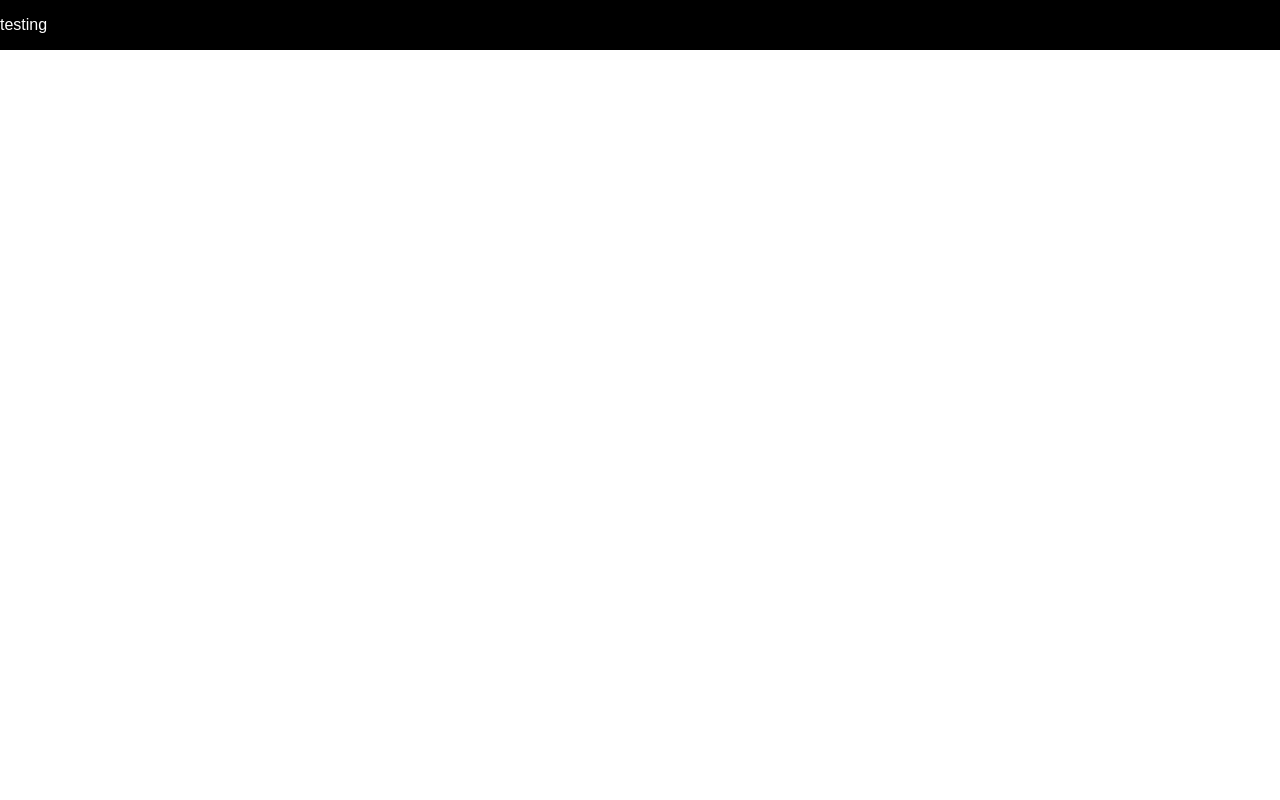
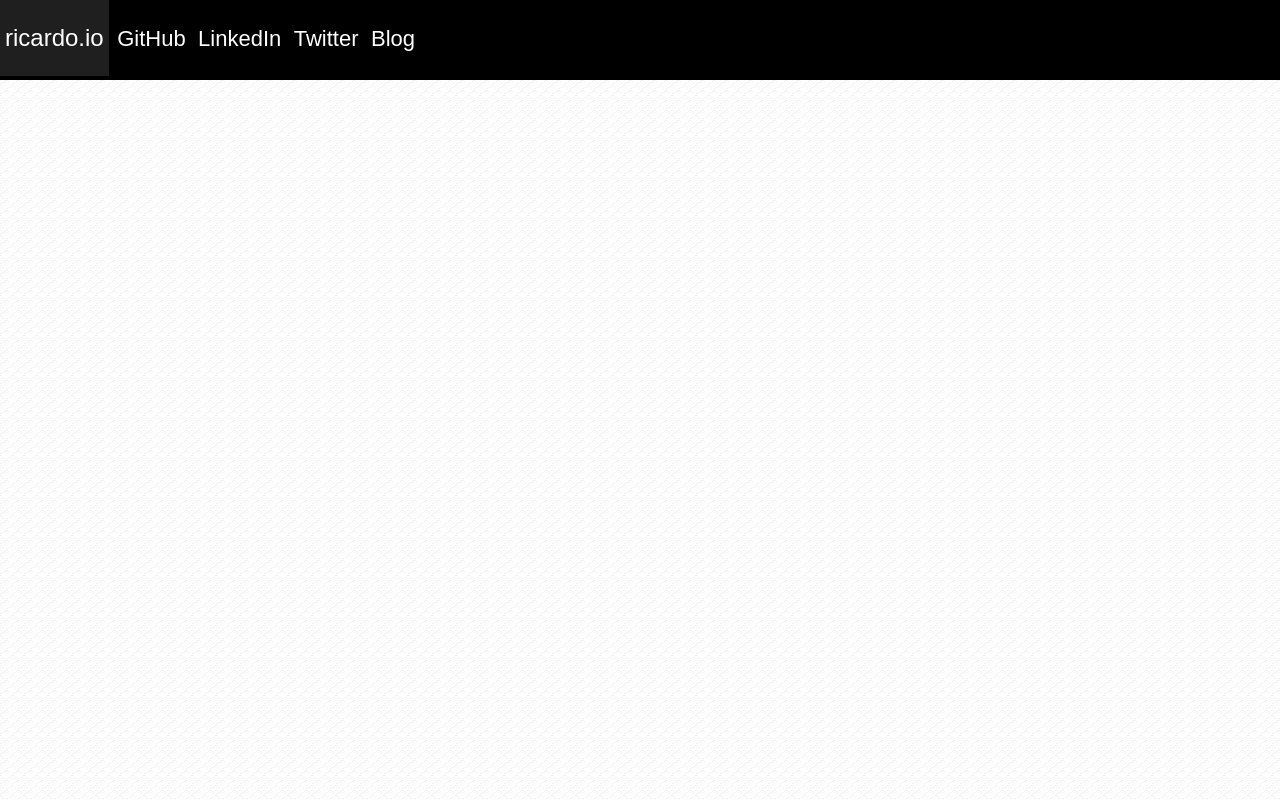
Before and after one commit to rickarubio/ricardo, a plain HTML site: page index.html in a window 1280 px wide. Drawn offline with Linux system fonts and the light colour scheme.

Commit message:
adds links to navbar, styles links, adds background image

```diff
--- a/index.html
+++ b/index.html
@@ -7,7 +7,17 @@
 </head>
 <body>
   <nav>
-    <p>testing</p>
+    <div class="site-title">
+      <p><a href="index.html">ricardo.io</a></p>
+    </div>
+    <div class="nav-links">
+      <ul>
+        <li><a href="https://github.com/rickarubio" target="_blank">GitHub</a></li>
+        <li><a href="https://www.linkedin.com/in/rickarubio" target="_blank">LinkedIn</a></li>
+        <li><a href="https://twitter.com/rickarubio" target="_blank">Twitter</a></li>
+        <li><a href="http://www.rickarubio.com/" target="_blank">Blog</a></li>
+      </ul>
+    </div>
   </nav>
   <div id="content">
   </div>
--- a/style.css
+++ b/style.css
@@ -1,6 +1,58 @@
+body {
+  background-image: url('images/background.png');
+}
+
 nav {
   position: fixed;
+  top: 0px;
+  left: 0px;
   background-color: black;
   color: white;
   width: 100%;
+  min-height: 10%;
 }
+
+.nav-links {
+  display: inline-block;
+  padding: 8px 0px;
+  margin: 0px;
+}
+
+.nav-links ul {
+  padding-left: 0px;
+}
+
+.nav-links ul li {
+  display: inline;
+  font-size: 22px;
+  padding: 0px 4px;
+}
+
+nav a {
+  text-decoration: none;
+  color: white;
+}
+
+nav a:visited {
+  color: white;
+}
+
+nav a:hover {
+  color: rgba(69, 196, 255, 1.0);
+}
+
+.site-title {
+  display: inline-block;
+  font-size: 24px;
+  background-color: rgba(39, 39, 39, 0.8);
+  padding: 0px 5px;
+  height: 100%;
+}
+
+@media all and (max-width: 477px) {
+  .nav-links ul li {
+    font-size: 16px;
+    padding: 0px;
+    margin: 0px;
+  }
+}
```
Also changed, not shown: images/background.png (added).
